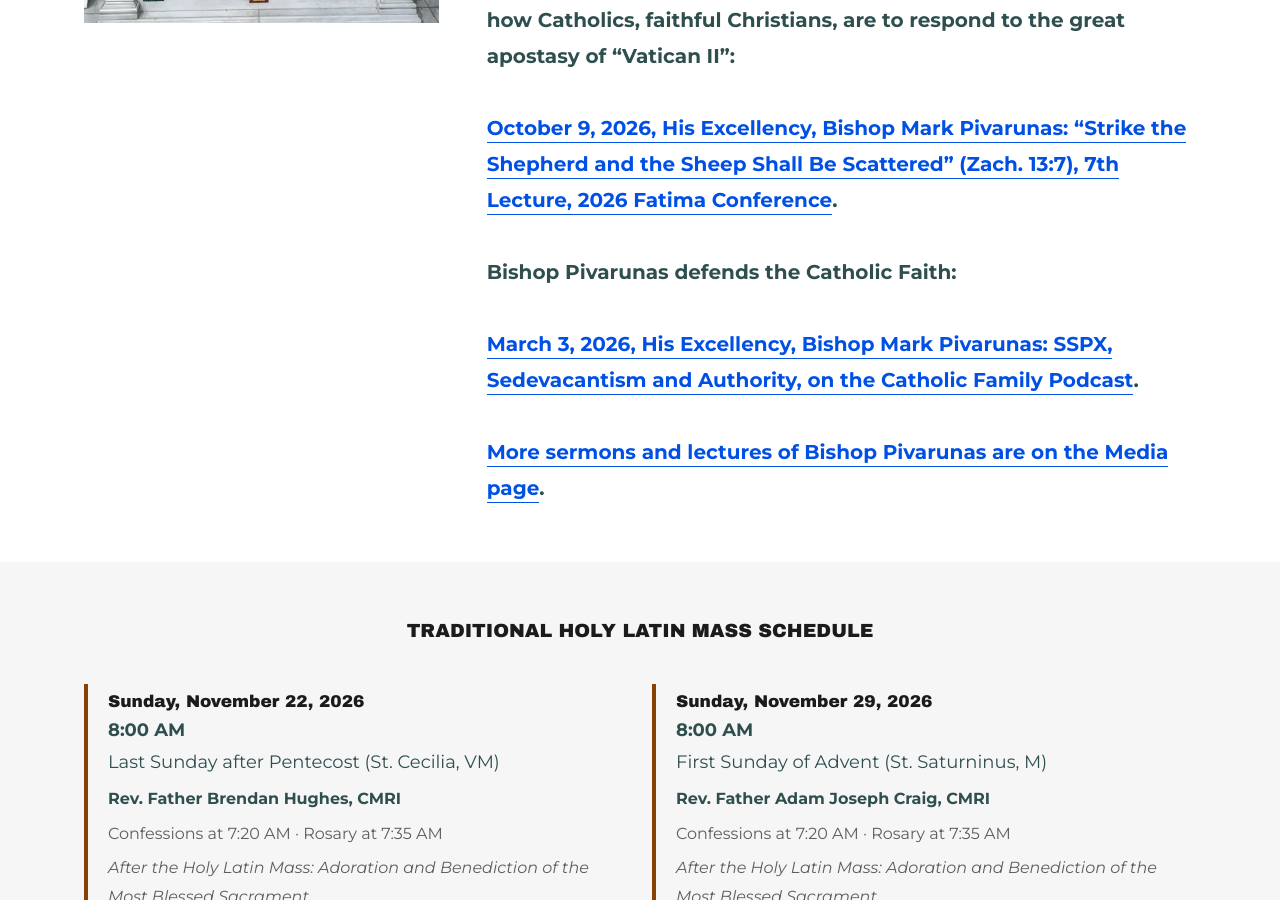
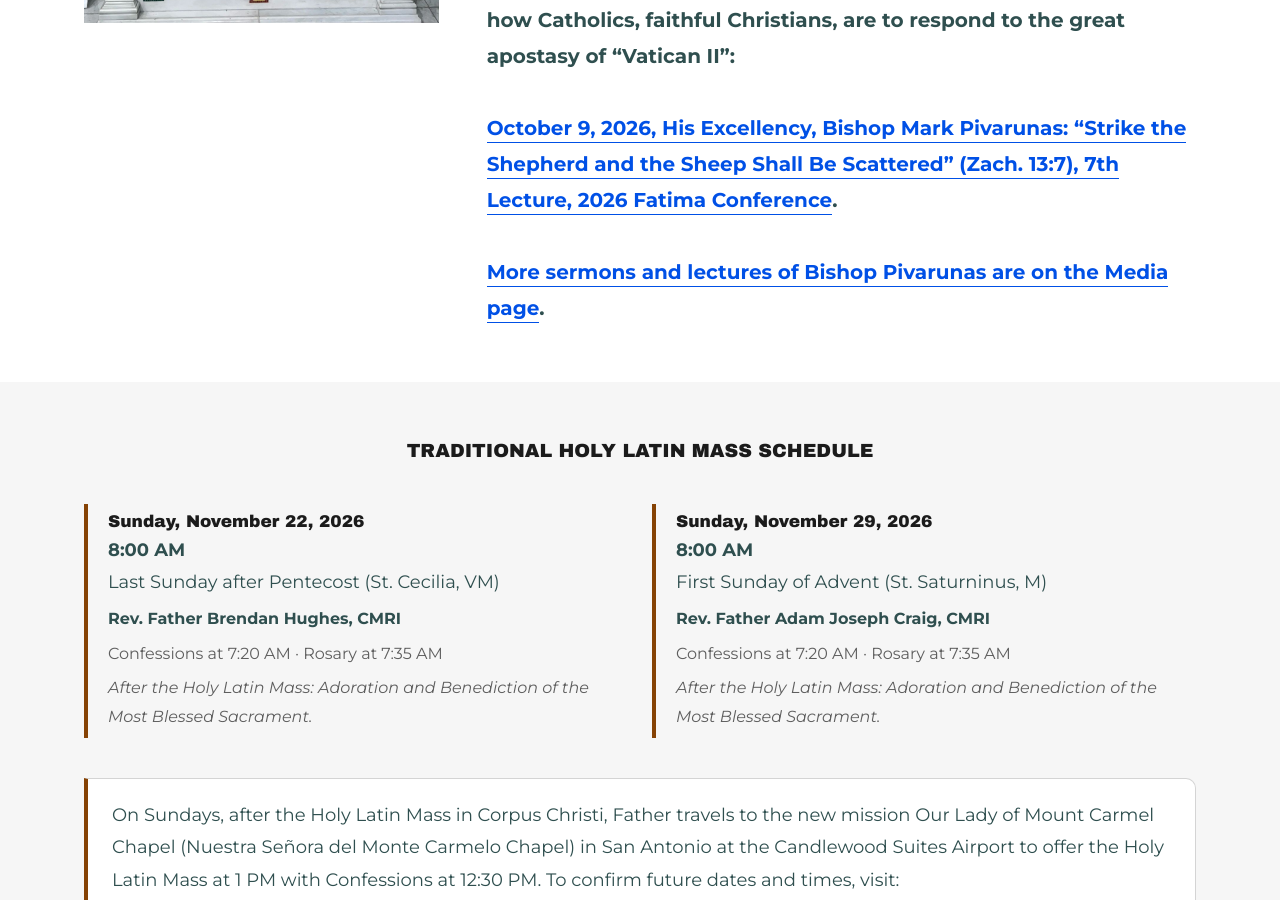
Before and after one commit to ourladymhtchurch/ourladymhtchurch.github.io, a Jekyll site: the page built from index.html, in a window 1280 px wide and 900 px high, scrolled down 1567 px. Built offline with Jekyll 4.4.1, drawn with Linux system fonts in a browser that asks for light colours.

Commit message:
Remove the March 3, 2026 podcast of Bishop Pivarunas from Chapel News (it stays on the Media page)

```diff
--- a/index.html
+++ b/index.html
@@ -27,10 +27,6 @@ first video listed there.
 <p><strong>Please click the link below to listen to Bishop Pivarunas explain how Catholics, faithful Christians, are to respond to the great apostasy of “Vatican II”:</strong></p>
 <p><br></p>
 <p><a href="https://www.youtube.com/watch?v=v6ElD6rhY74" target="_blank" rel="noopener"><strong>October 9, 2026, His Excellency, Bishop Mark Pivarunas: “Strike the Shepherd and the Sheep Shall Be Scattered” (Zach. 13:7), 7th Lecture, 2026 Fatima Conference</strong></a><strong>.</strong></p>
-<p><br></p>
-<p><strong>Bishop Pivarunas defends the Catholic Faith:</strong></p>
-<p><br></p>
-<p><a href="https://www.youtube.com/watch?v=mqegmBCrYSI" target="_blank" rel="noopener"><strong>March 3, 2026, His Excellency, Bishop Mark Pivarunas: SSPX, Sedevacantism and Authority, on the Catholic Family Podcast</strong></a><strong>.</strong></p>
 <p><br></p>
 <p><a href="{{ '/sermons/#selected-sermons-or-lectures-of-bishop-pivarunas' | relative_url }}"><strong>More sermons and lectures of Bishop Pivarunas are on the Media page</strong></a><strong>.</strong></p>
       </div>
```
Also changed, not shown: README.md.
